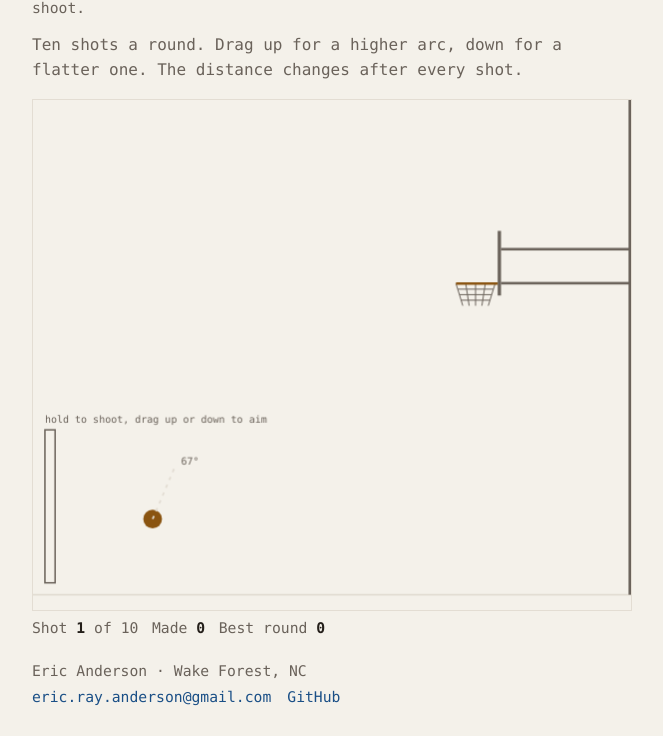
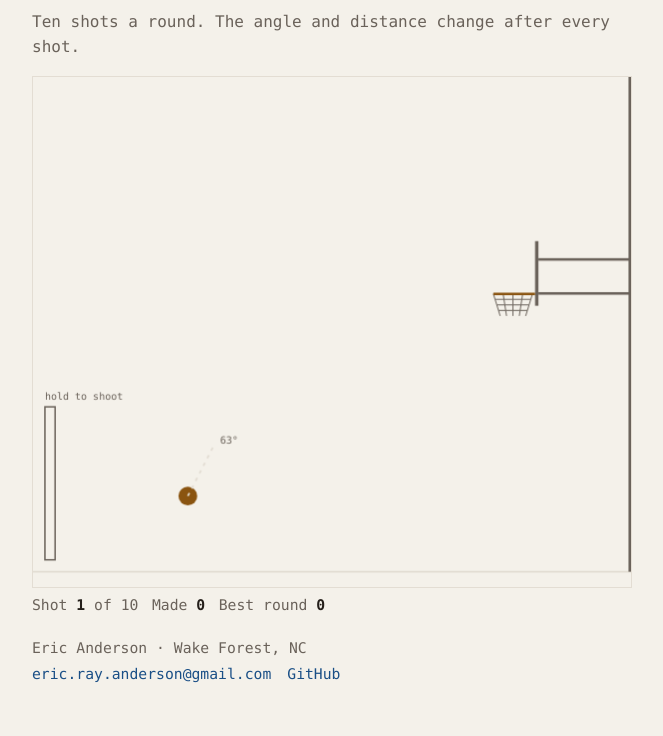
Before and after one commit to ericrayanderson/ericrayanderson.com, a plain HTML site: page basketball.html in a window 1280 px wide. Shown: the part 89-825 px from the top of the page, without its empty margins (308-971 px from the left). After the commit the page ends 802 px from the top, so only its background shows below. Drawn offline with Linux system fonts and the light colour scheme.

Commit message:
Basketball: random launch angle each shot, no aim input (#20)

```diff
--- a/assets/js/basketball.js
+++ b/assets/js/basketball.js
@@ -9,7 +9,7 @@
   var live = document.getElementById("hoop-live");
 
   var W = 0, H = 0, S = 1;
-  var ANGLE = 58 * Math.PI / 180, minDeg = 35, maxDeg = 70, defDeg = 55, userDeg = null, spread = 0.38, center = 0.55, dragY = 0, dragDeg = 55;
+  var trial = false, ANGLE = 58 * Math.PI / 180, minDeg = 35, maxDeg = 70, defDeg = 55, spread = 0.38, center = 0.55;
   var wob = { y: 0, v: 0 };
   var net = [];
   var decidedAt = 0, made = 0, shots = 0, best = 0, totalMade = 0, ROUND = 10, roundEndAt = 0, rimTouch = 0;
@@ -19,7 +19,7 @@
   var state = "ready"; // ready, holding, flying, done
   var holdStart = 0, power = 0, vMin = 0, vMax = 0;
   var flightTime = 0, scored = false, lastMsg = "", msgUntil = 0;
-  window.__hoops = { get made() { return totalMade; }, get roundMade() { return made; }, get shots() { return shots; }, get best() { return best; }, get mode() { return state; }, place: function (b, h) { ballStart = b; hoopN = h; resetBall(); }, debugBall: function (x, y, vx, vy) { decidedAt = 0; rimTouch = 0; ball.x = x; ball.y = y; ball.vx = vx; ball.vy = vy; state = "flying"; flightTime = 0; scored = false; }, geo: function () { return geo(); }, newHoop: function () { newHoop(); resetBall(); }, stepOnce: function () { return step(1 / 600); }, spot: function () { return { b: ballStart, h: hoopN }; }, sim: function (p) { this.shoot(p); var n = 0; while (state === "flying" && n < 20000) { n++; if (step(1 / 600)) break; } return [scored, n / 600]; }, shoot: function (p) { if (state === "done") newRound(); state = "holding"; power = p; up({ preventDefault: function () {} }); }, ideal: function () { return idealPower(); }, setAngle: function (d) { userDeg = d; setAngle(d); return ANGLE * 180 / Math.PI; }, angle: function () { return ANGLE * 180 / Math.PI; }, angleRange: function () { return [minDeg, maxDeg, defDeg]; }, wobble: function () { return wob.y; }, net: function () { return net; }, holdTest: function () { return state; }, state: function () { return [state, ball.x, ball.y, W, H, vMin, vMax, ANGLE]; } };
+  window.__hoops = { get made() { return totalMade; }, get roundMade() { return made; }, get shots() { return shots; }, get best() { return best; }, get mode() { return state; }, place: function (b, h) { ballStart = b; hoopN = h; resetBall(); }, debugBall: function (x, y, vx, vy) { decidedAt = 0; rimTouch = 0; ball.x = x; ball.y = y; ball.vx = vx; ball.vy = vy; state = "flying"; flightTime = 0; scored = false; }, geo: function () { return geo(); }, newHoop: function () { newHoop(); resetBall(); }, stepOnce: function () { return step(1 / 600); }, spot: function () { return { b: ballStart, h: hoopN }; }, sim: function (p) { this.shoot(p); var n = 0; while (state === "flying" && n < 20000) { n++; if (step(1 / 600)) break; } return [scored, n / 600]; }, shoot: function (p) { if (state === "done") newRound(); state = "holding"; power = p; up({ preventDefault: function () {} }); }, ideal: function () { return idealPower(); }, windowHits: function () { return trialHits(ANGLE * 180 / Math.PI); }, angle: function () { return ANGLE * 180 / Math.PI; }, angleRange: function () { return [minDeg, maxDeg, defDeg]; }, wobble: function () { return wob.y; }, net: function () { return net; }, holdTest: function () { return state; }, state: function () { return [state, ball.x, ball.y, W, H, vMin, vMax, ANGLE]; } };
 
   function colors() {
     var cs = getComputedStyle(document.documentElement);
@@ -56,17 +56,53 @@
   }
 
   function resetBall() {
+    for (var tries = 0; tries < 20; tries++) { if (placeBall()) return; newHoop(); }
+  }
+
+  function placeBall() {
     ball.x = ballStart.nx * W; ball.y = ballStart.ny * H - ball.r;
     ball.vx = 0; ball.vy = 0;
     var gm = geo();
     var dx = (gm.rimL + gm.rimR) / 2 - ball.x, dy = ball.y - gm.rimY;
     /* lowest angle that still comes down into the rim, highest fixed at 70 */
     minDeg = Math.max(35, Math.atan2(2.3 * dy, dx) * 180 / Math.PI + 2);
-    maxDeg = Math.max(minDeg, 70);
+    if (minDeg > 68) return false;
+    maxDeg = 70;
     defDeg = clampDeg(Math.atan2(3 * dy + 60 * S, dx) * 180 / Math.PI);
     spread = 0.32 + Math.random() * 0.12;
     center = 0.45 + Math.random() * 0.25;
-    setAngle(userDeg == null ? defDeg : userDeg);
+    return pickAngle();
+  }
+
+  /* run a shot offline without touching the score, the ball, or the screen */
+  function trialHits(deg) {
+    setAngle(deg);
+    var save = { x: ball.x, y: ball.y }, st = state, hits = 0, ip = idealPower();
+    trial = true;
+    for (var k = -8; k <= 8; k++) {
+      var v = vMin + (vMax - vMin) * (ip + k * 0.01);
+      ball.x = save.x; ball.y = save.y;
+      ball.vx = v * Math.cos(ANGLE); ball.vy = -v * Math.sin(ANGLE);
+      flightTime = 0; scored = false; rimTouch = 0; decidedAt = 0;
+      for (var n = 0; n < 2400; n++) if (step(1 / 400)) break;
+      if (scored) hits++;
+    }
+    trial = false;
+    ball.x = save.x; ball.y = save.y; ball.vx = 0; ball.vy = 0; state = st;
+    flightTime = 0; scored = false; rimTouch = 0; decidedAt = 0;
+    return hits;
+  }
+
+  /* random angle each shot; repick when the power window is narrow */
+  var MIN_HITS = 6;
+  function pickAngle() {
+    for (var i = 0; i < 12; i++) {
+      var d = minDeg + Math.random() * (maxDeg - minDeg);
+      if (trialHits(d) >= MIN_HITS) { setAngle(d); return true; }
+    }
+    if (trialHits(defDeg) >= MIN_HITS) { setAngle(defDeg); return true; }
+    setAngle(defDeg);
+    return false;
   }
 
   function clampDeg(d) { return Math.min(maxDeg, Math.max(minDeg, d)); }
@@ -117,7 +153,6 @@
     e.preventDefault();
     try { canvas.setPointerCapture(e.pointerId); } catch (_) {}
     state = "holding"; holdStart = performance.now(); power = 0;
-    dragY = e.clientY; dragDeg = ANGLE * 180 / Math.PI;
   }
   function up(e) {
     if (state !== "holding") return;
@@ -127,13 +162,6 @@
     state = "flying"; flightTime = 0; scored = false; rimTouch = 0; decidedAt = 0;
   }
   canvas.addEventListener("pointerdown", down);
-  canvas.addEventListener("pointermove", function (e) {
-    if (state !== "holding") return;
-    e.preventDefault();
-    /* drag up for a higher arc, down for a flatter one */
-    userDeg = clampDeg(dragDeg + (dragY - e.clientY) * 0.25);
-    setAngle(userDeg);
-  });
   canvas.addEventListener("pointerup", up);
   canvas.addEventListener("pointercancel", up);
   canvas.addEventListener("contextmenu", function (e) { e.preventDefault(); });
@@ -193,7 +221,7 @@
     var hitL = collidePoint(gm.rimL, gm.rimY, 0.5);
     var hitR = collidePoint(gm.rimR, gm.rimY, 0.5);
     if (hitL || hitR) {
-      if (rimTouch === 0) kick(Math.hypot(ball.vx, ball.vy));
+      if (rimTouch === 0 && !trial) kick(Math.hypot(ball.vx, ball.vy));
       rimTouch += dt;
       /* never rest on the rim: a slow ball sitting on a rim point gets nudged off its top */
       if (rimTouch > 0.2 && Math.hypot(ball.vx, ball.vy) < 120 * S) {
@@ -205,12 +233,12 @@
     } else rimTouch = Math.max(0, rimTouch - dt);
     // backboard
     if (ball.y > gm.boardTop - ball.r && ball.y < gm.boardBot + ball.r && ball.x + ball.r > gm.boardX && ball.x < gm.boardX + 4 * S) {
-      if (ball.vx > 0) { kick(Math.abs(ball.vx) * 0.6); ball.x = gm.boardX - ball.r; ball.vx *= -0.55; ball.vy *= 0.92; }
+      if (ball.vx > 0) { if (!trial) kick(Math.abs(ball.vx) * 0.6); ball.x = gm.boardX - ball.r; ball.vx *= -0.55; ball.vy *= 0.92; }
     }
     // score: center passes down through rim plane between rims
     if (!scored && prevY < gm.rimY && ball.y >= gm.rimY && ball.vy > 0 && ball.x > gm.rimL && ball.x < gm.rimR) {
-      scored = true; made++; totalMade++;
-      updateBoard(); say("Score");
+      scored = true;
+      if (!trial) { made++; totalMade++; updateBoard(); say("Score"); }
     }
     // floor
     if (ball.y + ball.r > gm.floor) {
@@ -220,6 +248,7 @@
     }
     if (ball.x < ball.r) { ball.x = ball.r; ball.vx = Math.abs(ball.vx) * 0.6; }
     if (ball.x > W + 60 * S || flightTime > 3.2 || (decidedAt && flightTime - decidedAt > 0.8) || (Math.abs(ball.vy) < 30 && ball.y + ball.r >= gm.floor - 1 && flightTime > 0.6)) {
+      if (trial) return true;
       if (!scored) say("Miss");
       shots++;
       if (shots >= ROUND) {
@@ -284,7 +313,7 @@
     ctx.fillStyle = c.muted;
     ctx.font = Math.round(12 * S) + "px ui-monospace, SFMono-Regular, Menlo, Consolas, monospace";
     ctx.textAlign = "left";
-    if (state === "ready" && shots === 0 && totalMade === 0) ctx.fillText("hold to shoot, drag up or down to aim", mx, my - 8 * S);
+    if (state === "ready" && shots === 0 && totalMade === 0) ctx.fillText("hold to shoot", mx, my - 8 * S);
     if (state === "done") { ctx.textAlign = "center"; ctx.fillText("tap for next round", W / 2, 66 * S); }
     if (now < msgUntil) {
       ctx.fillStyle = c.fg; ctx.textAlign = "center";
@@ -315,6 +344,6 @@
   }
   window.addEventListener("resize", resize);
   if (window.ResizeObserver) new ResizeObserver(resize).observe(stage);
-  resize(); updateBoard();
+  resize(); newHoop(); resetBall(); updateBoard();
   requestAnimationFrame(frame);
 })();
--- a/basketball.html
+++ b/basketball.html
@@ -28,9 +28,9 @@
     <main id="content" class="page" tabindex="-1">
       <header class="page-header">
         <h1>Basketball</h1>
-        <p class="lede">Press and hold to set power. Drag up or down to aim. Release to shoot.</p>
+        <p class="lede">Press and hold to set power. Release to shoot.</p>
       </header>
-      <p class="support play-note">Ten shots a round. Drag up for a higher arc, down for a flatter one. The distance changes after every shot.</p>
+      <p class="support play-note">Ten shots a round. The angle and distance change after every shot.</p>
 
       <div class="stage" id="hoop-stage">
         <canvas id="hoop-canvas" aria-label="Basketball court. Press and hold anywhere to set power, release to shoot."></canvas>
```
Also changed, not shown: games.html (+1 -1 lines).
